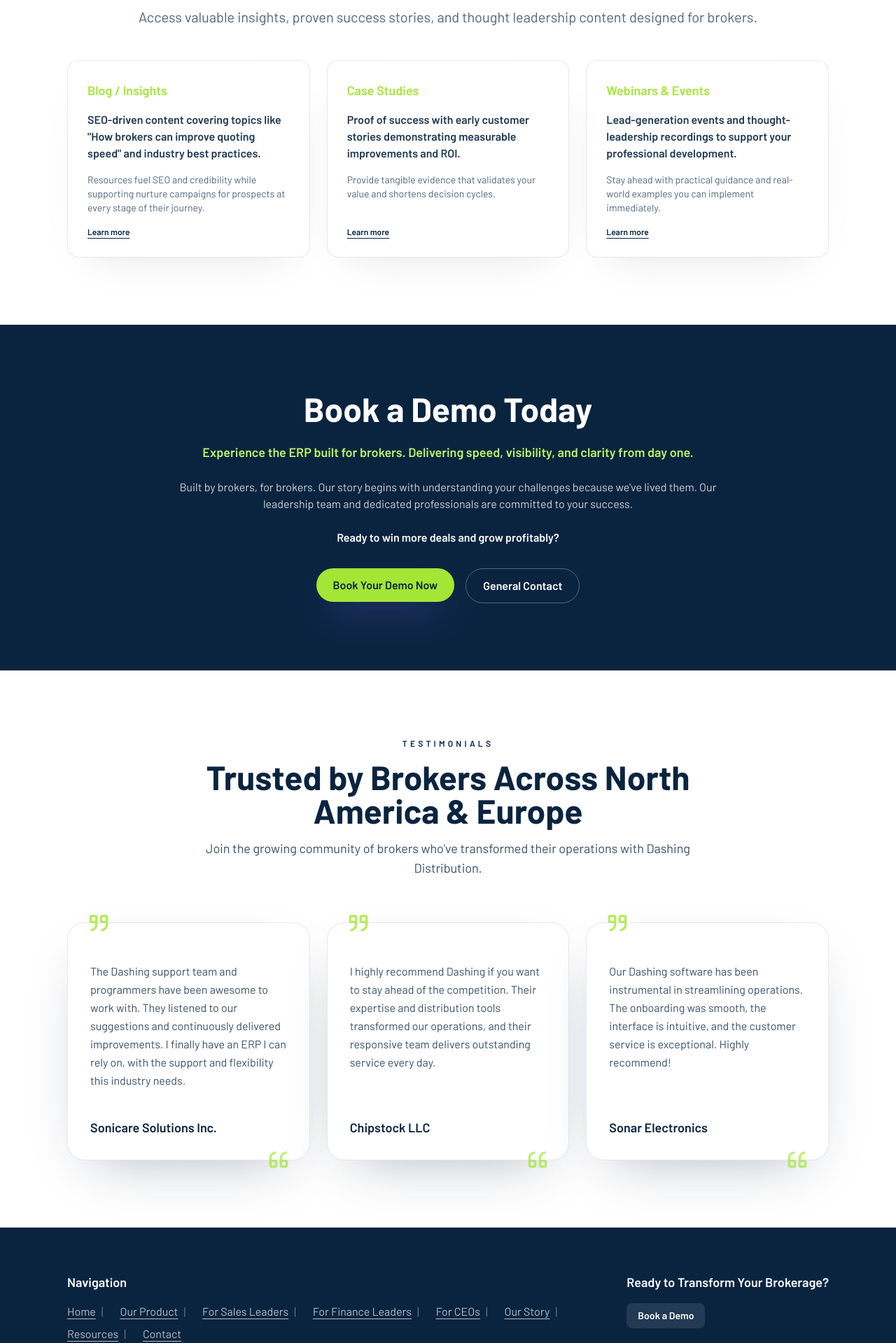
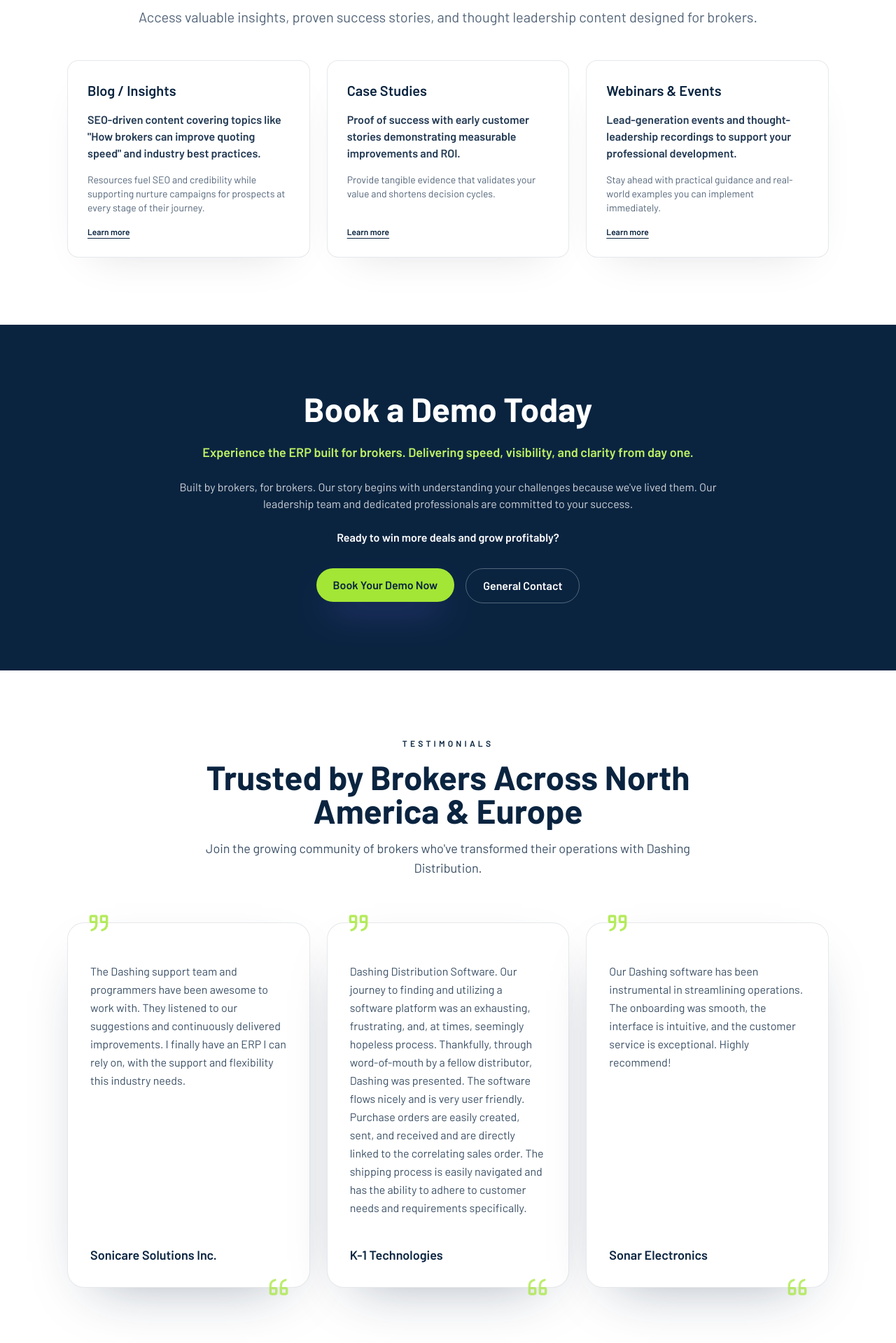
Before and after one commit to hari-bhandari/dashing-site2, a Next.js app: page / in a window 1280 px wide. Shown: the part 5623-7542 px from the top of the page at 70% size. Built offline with nearby package versions, Linux system fonts and the light colour scheme; no server answers.

Commit message:
feat: Update testimonials and resources sections for enhanced storytelling and user engagement

```diff
--- a/src/app/components/Resources/ResourcesRealResults.tsx
+++ b/src/app/components/Resources/ResourcesRealResults.tsx
@@ -61,12 +61,9 @@
               <IconQuote className="h-5 w-5 text-lime-400" aria-hidden />
             </div>
             <p className="text-white/90">
-              &ldquo;I highly recommend Dashing if you looking to get ahead of the competition. Their professionalism,
-              expertise, and exceptional distribution solutions have greatly benefited my business. Their team is
-              responsive and dedicated, providing outstanding customer service. They are lightyears ahead of any other
-              software!!&rdquo;
+              The Dashing support team and programmers have been awesome to work with. They listened to our suggestions and continuously delivered improvements. I finally have an ERP I can rely on, with the support and flexibility this industry needs.
             </p>
-            <p className="mt-4 font-semibold text-white">- Dustin Osbourne, Chipstock LLC</p>
+            <p className="mt-4 font-semibold text-white">-Sonicare Solutions Inc.</p>
           </blockquote>
         </div>
 
--- a/src/app/components/Sections/BrokersDilemma.tsx
+++ b/src/app/components/Sections/BrokersDilemma.tsx
@@ -61,7 +61,7 @@
         <div className="space-y-5">
           <p className="text-s font-semibold uppercase tracking-widest text-lime-400">The Problem</p>
           <h2 className="text-4xl font-extrabold text-[#0a2440] sm:text-5xl">The Broker&apos;s Dilemma</h2>
-          <p className="text-xl text-[#0a2440]/70 sm:text-xl">
+          <p className="text-xl text-[#0a2440]/70">
             Brokers across North America &amp; Europe face the same critical challenges that slow growth and limit profitability.
           </p>
         </div>
--- a/src/app/components/Sections/DashingResources.tsx
+++ b/src/app/components/Sections/DashingResources.tsx
@@ -62,7 +62,7 @@
                 href="/resources"
                 className="group flex h-full flex-col gap-4 rounded-2xl border border-[#0a2440]/10 bg-white p-7 text-[#0a2440] shadow-[0_25px_60px_-35px_rgba(12,10,43,0.15)] transition-transform duration-200 hover:-translate-y-1"
               >
-                <h3 className="text-base font-semibold text-lime-400 sm:text-lg">{title}</h3>
+                <h2 className="text-xl font-semibold">{title}</h2>
                 <p className="text-sm leading-relaxed font-semibold text-[#0a2440]/90 sm:text-base">{description}</p>
                 <p className="text-sm text-[#0a2440]/70">{footnote}</p>
                 <span className="mt-auto text-xs font-semibold text-[#0a2440] underline underline-offset-4 transition group-hover:text-lime-400">
--- a/src/app/components/Testimonials/Testimonials.tsx
+++ b/src/app/components/Testimonials/Testimonials.tsx
@@ -17,8 +17,8 @@
 	},
 	{
 		quote:
-			"I highly recommend Dashing if you want to stay ahead of the competition. Their expertise and distribution tools transformed our operations, and their responsive team delivers outstanding service every day.",
-		name: "Chipstock LLC",
+			"Dashing Distribution Software. Our journey to finding and utilizing a software platform was an exhausting, frustrating, and, at times, seemingly hopeless process. Thankfully, through word-of-mouth by a fellow distributor, Dashing was presented. The software flows nicely and is very user friendly. Purchase orders are easily created, sent, and received and are directly linked to the correlating sales order. The shipping process is easily navigated and has the ability to adhere to customer needs and requirements specifically.",
+		name: "K-1 Technologies",
 	},
 	{
 		quote:
--- a/src/app/resources/page.tsx
+++ b/src/app/resources/page.tsx
@@ -3,7 +3,6 @@
 import ResourcesIntro from "@/app/components/Resources/ResourcesIntro";
 import ResourcesInsights from "@/app/components/Resources/ResourcesInsights";
 import ResourcesRealResults from "@/app/components/Resources/ResourcesRealResults";
-import ResourcesExperts from "@/app/components/Resources/ResourcesExperts";
 import ResourcesBlog from "@/app/components/Resources/ResourcesBlog";
 
 
@@ -14,7 +13,6 @@
                 <ResourcesIntro />
                 <ResourcesInsights />
                 <ResourcesRealResults />
-                <ResourcesExperts />
                 <ResourcesBlog hubspotBlogId="dashing-main-blog" />
             <Footer />
         </div>
```
